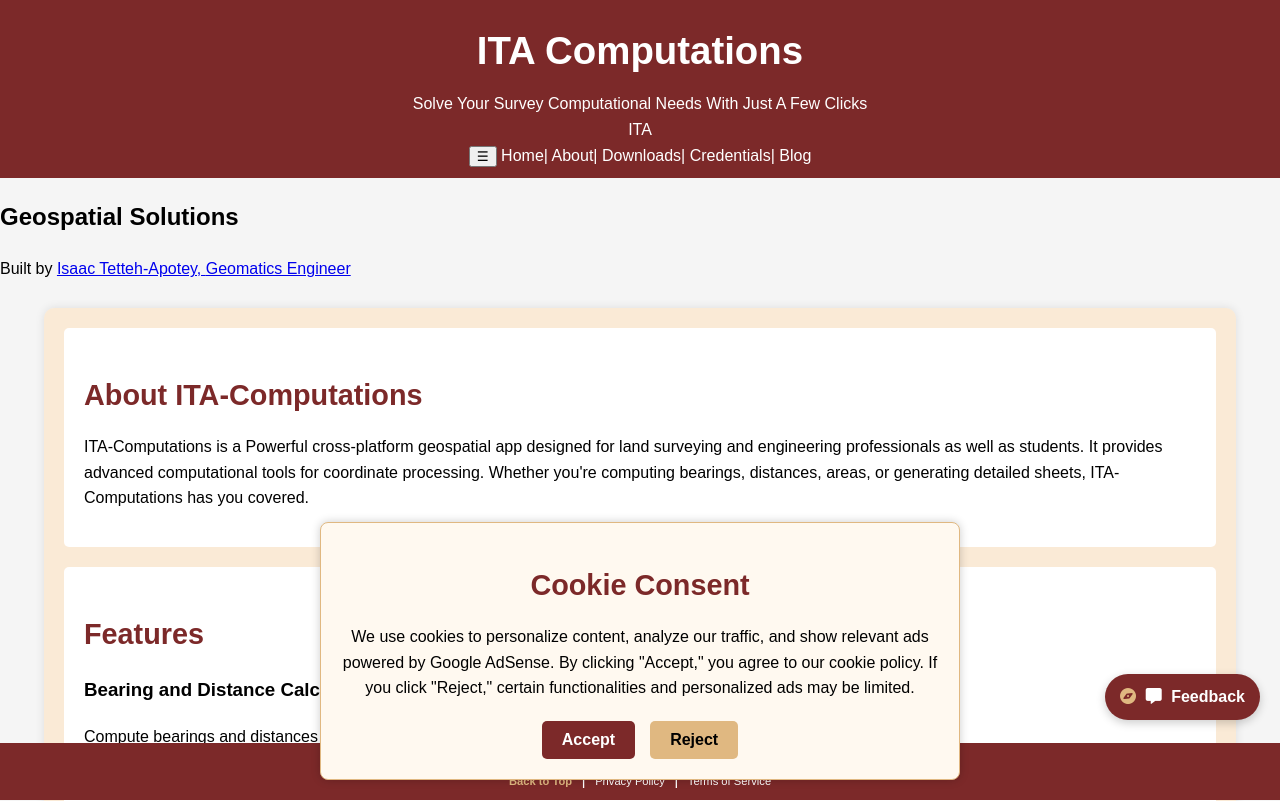
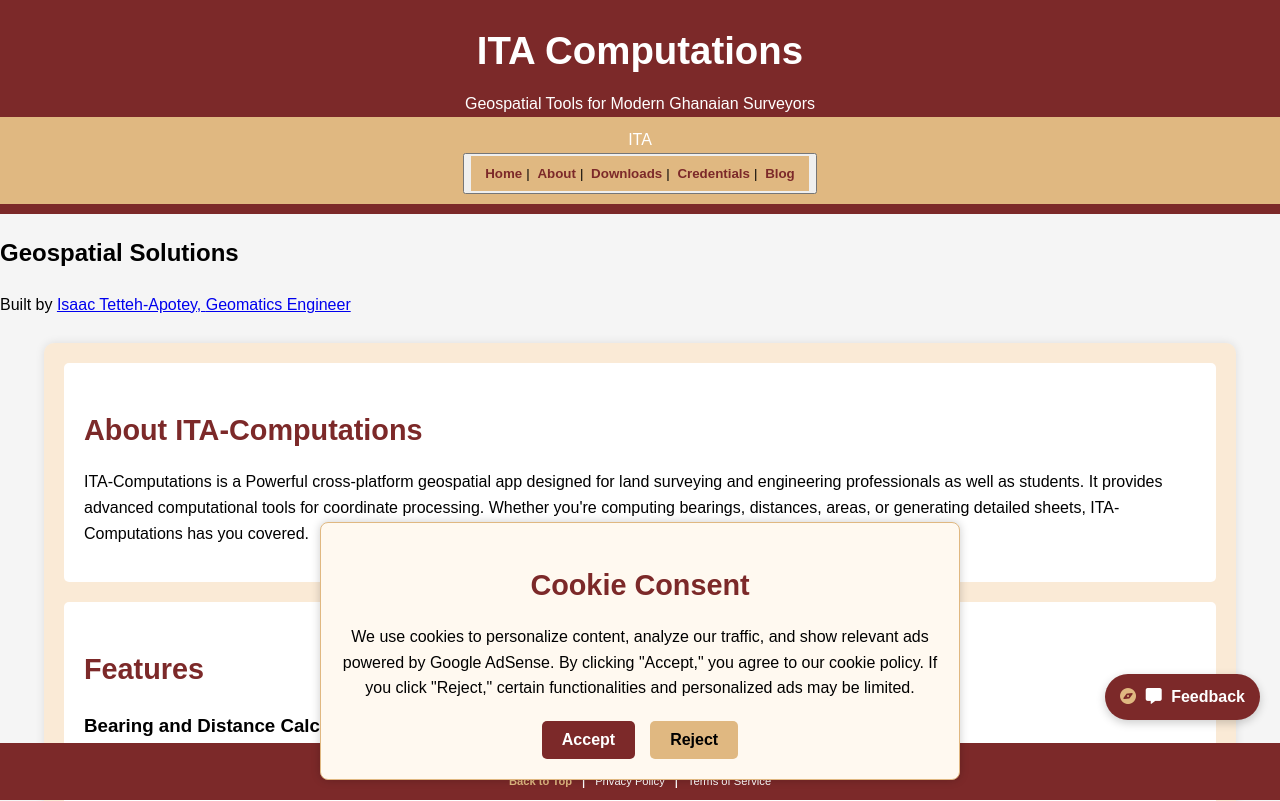
Before and after one commit to life2allsofts/ita-computations-landing, a plain HTML site: page docs/index.html in a window 1280 px wide. Shown: the top 801 px of the page. Drawn offline with Linux system fonts and the light colour scheme.

Commit message:
Update index.html

```diff
--- a/docs/index.html
+++ b/docs/index.html
@@ -459,22 +459,28 @@
         height: 200px;
     }
 }
-.nav-link {
-  color: #FFFFFF !important; /* White text */
-  background-color: #7C2929; /* Dark red background */
-  padding: 0; /* Removes extra padding around the links */
-  margin: 0; /* Removes extra margin around the links */
-  text-decoration: none; /* Removes underline */
-}
+ nav {
+      background-color: #E0B881;
+      text-align: center;
+      padding: 10px;
+    }
 
-.nav-links a {
-  display: inline; /* Ensures links are inline with the pipe symbol */
-}
+    nav a {
+      margin: 0 4px;
+      text-decoration: none;
+      color: #7C2929;
+      font-weight: bold;
+    }
 
-.nav-links {
-  display: inline; /* Keeps all links on the same line */
-  gap: 0; /* Removes any gap between links (if flexbox/grid is in use) */
-}
+    nav a:hover {
+      text-decoration: underline;
+    }
+
+    .container {
+      max-width: 900px;
+      margin: 20px auto;
+      padding: 20px;
+    }
 /* Cookie Consent Modal Styles */
 .cookie-modal {
   border: 1px solid #E0B881; /* Golden Brown Border */
@@ -587,7 +593,7 @@
   <div class="header-content">
     <div class="branding">
       <h1>ITA Computations</h1>
-      <p class="tagline">Solve Your Survey Computational Needs With Just A Few Clicks</p>
+      <p class="tagline">Geospatial Tools for Modern Ghanaian Surveyors</p>
     </div>
   </div>
 
@@ -596,15 +602,13 @@
   <div class="logo" aria-hidden="true">ITA</div>
   <button class="mobile-menu-toggle" aria-expanded="false" aria-controls="nav-links">
     <span class="sr-only">Menu</span>
-    ☰
-  </button>
-  <div class="nav-links" id="nav-links">
-    <a href="index.html" aria-current="page" class="nav-link">Home</a>|
-    <a href="about.html" class="nav-link">About</a>|
-    <a href="downloads.html" class="nav-link">Downloads</a>|
-    <a href="credentials.html" class="nav-link">Credentials</a>|
-    <a href="blog.html" class="nav-link">Blog</a>
-  </div>
+
+  <nav>
+    <a href="index.html">Home</a>|
+    <a href="about.html">About</a>|
+    <a href="downloads.html">Downloads</a>|
+    <a href="credentials.html">Credentials</a>|
+    <a href="blog.html">Blog</a>
 </nav>
 </header>
 
```
